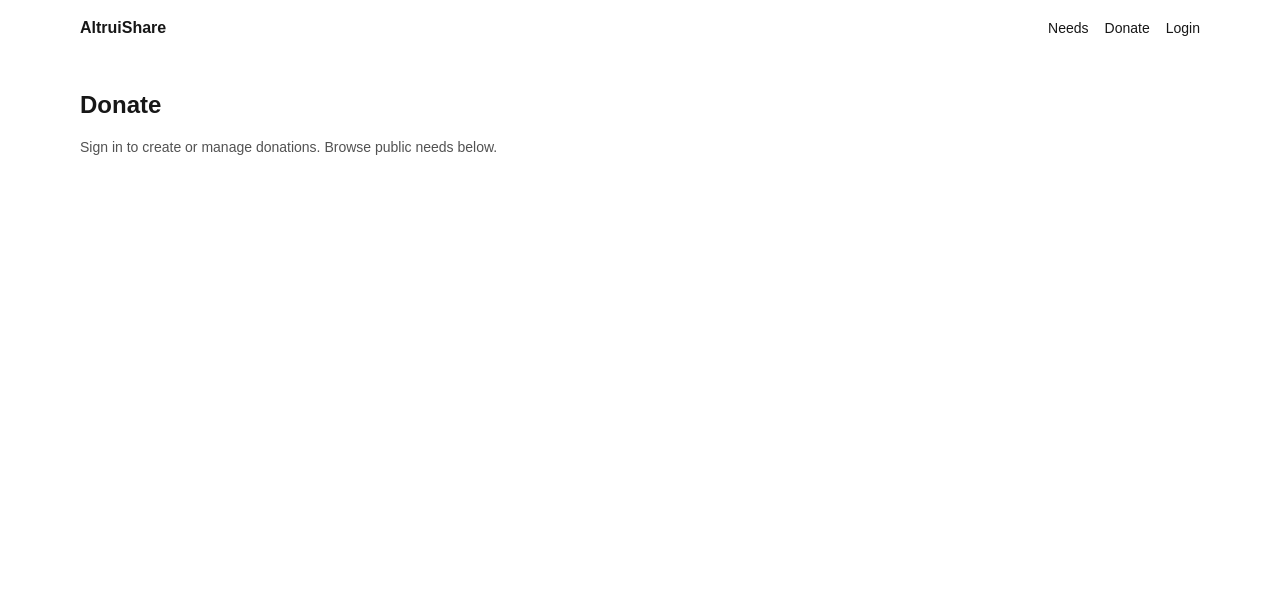
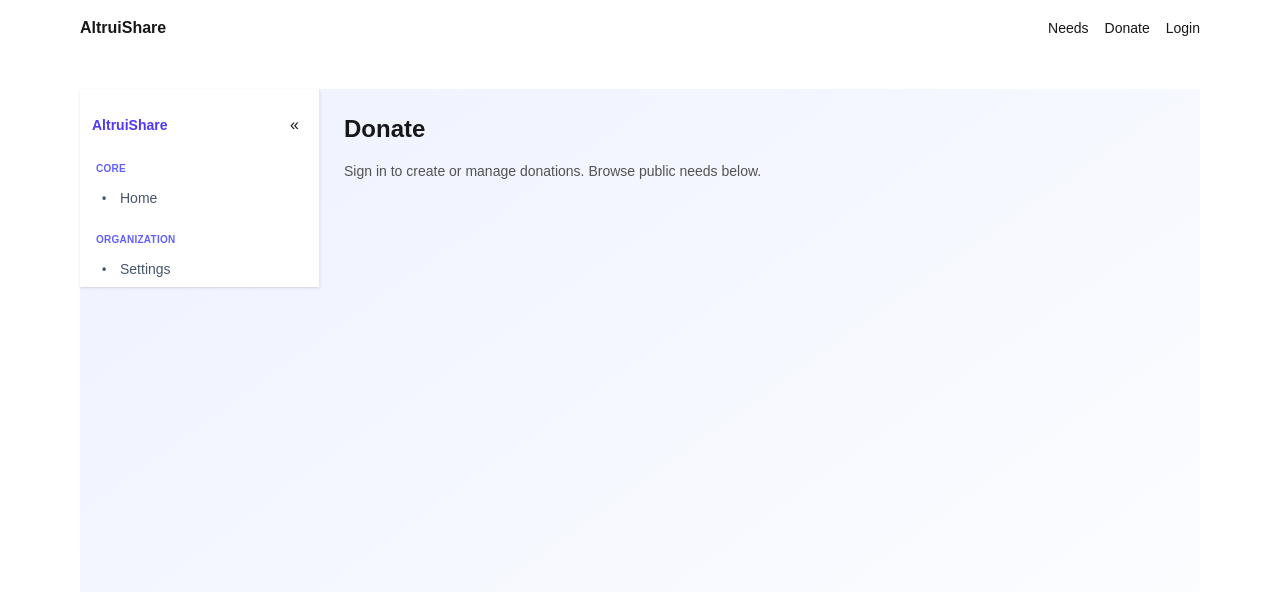
Before and after one commit to Tevc-Concepts/AltruiShare_front, a Next.js app: page /donate in a window 1280 px wide. Shown: the top 592 px of the page. Built offline with nearby package versions, Linux system fonts and the light colour scheme; no server answers.

Commit message:
feat(layout): add DashboardLayout with SideNav integration

```diff
--- a/src/app/donate/page.tsx
+++ b/src/app/donate/page.tsx
@@ -1,13 +1,16 @@
 import React from 'react'
 import Protected from '../../shared/ui/Protected'
+import DashboardLayout from '../../shared/ui/layouts/DashboardLayout'
 
 export default function DonatePage() {
     return (
-        <div>
-            <h1 className="text-2xl font-semibold mb-4">Donate</h1>
-            <Protected fallback={<p className="text-sm text-neutral-600">Sign in to create or manage donations. Browse public needs below.</p>}>
-                <p className="mb-2">You are authenticated. Donation management tools appear here.</p>
-            </Protected>
-        </div>
+        <DashboardLayout>
+            <div className="p-6">
+                <h1 className="text-2xl font-semibold mb-4">Donate</h1>
+                <Protected fallback={<p className="text-sm text-neutral-600">Sign in to create or manage donations. Browse public needs below.</p>}>
+                    <p className="mb-2">You are authenticated. Donation management tools appear here.</p>
+                </Protected>
+            </div>
+        </DashboardLayout>
     )
 }
--- a/src/app/impact/page.tsx
+++ b/src/app/impact/page.tsx
@@ -1,15 +1,18 @@
 import { ImpactDashboard } from '../../features/impact/components/ImpactDashboard'
 import Protected from '../../shared/ui/Protected'
+import DashboardLayout from '../../shared/ui/layouts/DashboardLayout'
 
 export const dynamic = 'force-dynamic'
 
 export default function ImpactPage() {
     return (
-        <main className="max-w-7xl mx-auto p-6 space-y-8">
-            <h1 className="text-2xl font-semibold">Impact Analytics</h1>
-            <Protected fallback={<p className="text-sm text-neutral-600">Sign in with appropriate role to view detailed analytics.</p>} roles={["NGO Program Director", "Corporate CSR Manager", "Logistics Manager"]}>
-                <ImpactDashboard />
-            </Protected>
-        </main>
+        <DashboardLayout>
+            <main className="max-w-7xl mx-auto p-6 space-y-8">
+                <h1 className="text-2xl font-semibold">Impact Analytics</h1>
+                <Protected fallback={<p className="text-sm text-neutral-600">Sign in with appropriate role to view detailed analytics.</p>}>
+                    <ImpactDashboard />
+                </Protected>
+            </main>
+        </DashboardLayout>
     )
 }
--- a/src/app/needs/page.tsx
+++ b/src/app/needs/page.tsx
@@ -1,13 +1,16 @@
 import { NeedsFeature } from '../../features/needs/needs.feature'
 import Protected from '../../shared/ui/Protected'
+import DashboardLayout from '../../shared/ui/layouts/DashboardLayout'
 
 export default function NeedsPage() {
     return (
-        <div>
-            <h1 className="text-2xl font-semibold mb-4">Needs</h1>
-            <Protected fallback={<p className="text-sm text-neutral-600">Sign in to create or manage needs. Public sample list below.</p>}>
-                <NeedsFeature />
-            </Protected>
-        </div>
+        <DashboardLayout>
+            <div className="p-6">
+                <h1 className="text-2xl font-semibold mb-4">Needs</h1>
+                <Protected fallback={<p className="text-sm text-neutral-600">Sign in to create or manage needs. Public sample list below.</p>}>
+                    <NeedsFeature />
+                </Protected>
+            </div>
+        </DashboardLayout>
     )
 }
--- a/src/app/notifications/page.tsx
+++ b/src/app/notifications/page.tsx
@@ -1,15 +1,18 @@
 import { NotificationsPanel } from '../../features/notifications/components/NotificationsPanel'
 import Protected from '../../shared/ui/Protected'
+import DashboardLayout from '../../shared/ui/layouts/DashboardLayout'
 
 export const dynamic = 'force-dynamic'
 
 export default function NotificationsPage() {
     return (
+        <DashboardLayout>
             <main className="max-w-3xl mx-auto p-6 space-y-8">
                 <h1 className="text-2xl font-semibold">Notifications</h1>
                 <Protected fallback={<p className="text-sm text-neutral-600">Sign in to view and manage your notifications.</p>}>
                     <NotificationsPanel />
                 </Protected>
             </main>
+        </DashboardLayout>
     )
 }
--- /dev/null
+++ b/src/shared/ui/layouts/DashboardLayout.tsx
@@ -0,0 +1,24 @@
+"use client";
+import React from 'react';
+import { SideNav } from '../navigation/SideNav';
+import { useAuth } from '../../context/AuthProvider';
+import { UserRole } from '../../../entities/role';
+
+interface DashboardLayoutProps {
+  children: React.ReactNode;
+}
+
+export const DashboardLayout: React.FC<DashboardLayoutProps> = ({ children }) => {
+  const { roles } = useAuth();
+  const typedRoles = (roles || []).filter((r): r is UserRole => Object.values(UserRole).includes(r as UserRole));
+  return (
+    <div className="w-full h-full flex bg-gradient-to-br from-indigo-50 to-white dark:from-neutral-900 dark:to-neutral-950">
+  <SideNav roles={typedRoles} />
+      <main className="flex-1 min-h-screen focus:outline-none">
+        {children}
+      </main>
+    </div>
+  );
+};
+
+export default DashboardLayout;
```
Lines whose indentation alone changed are shown as unchanged.
